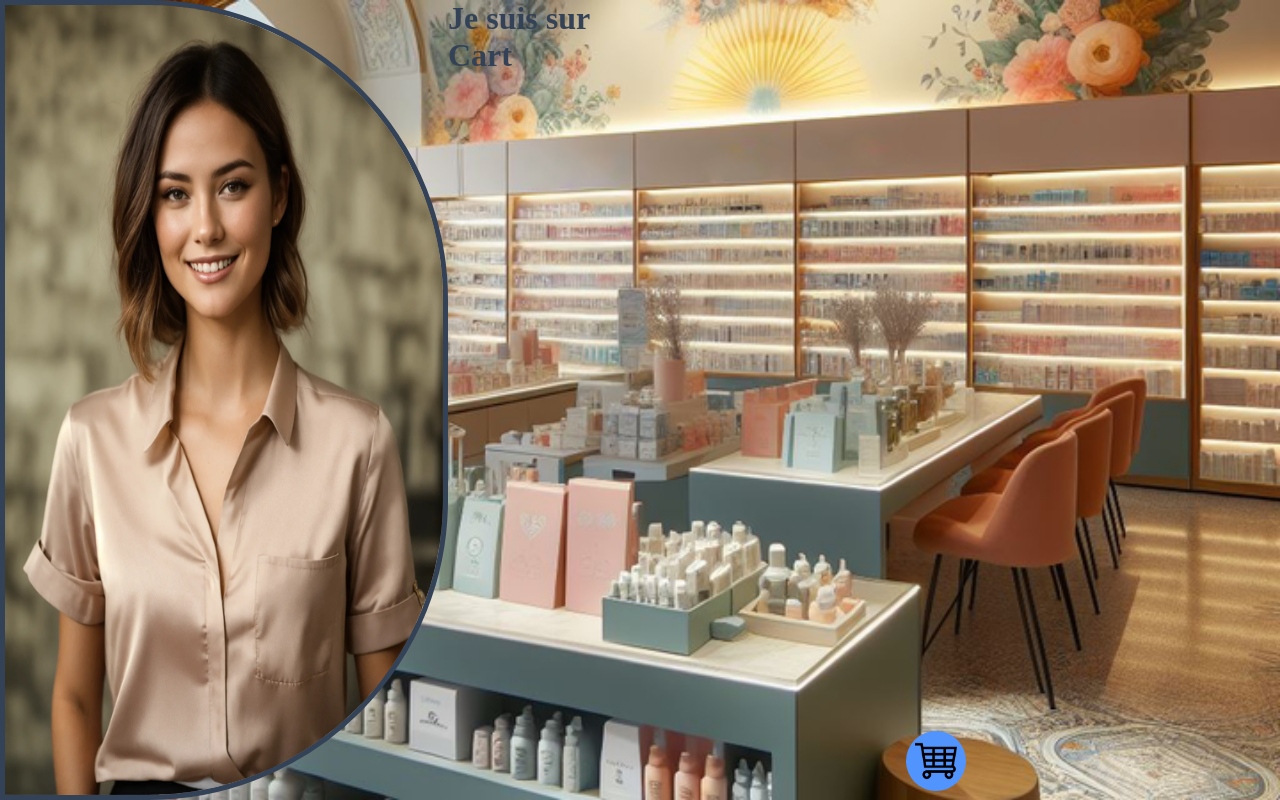
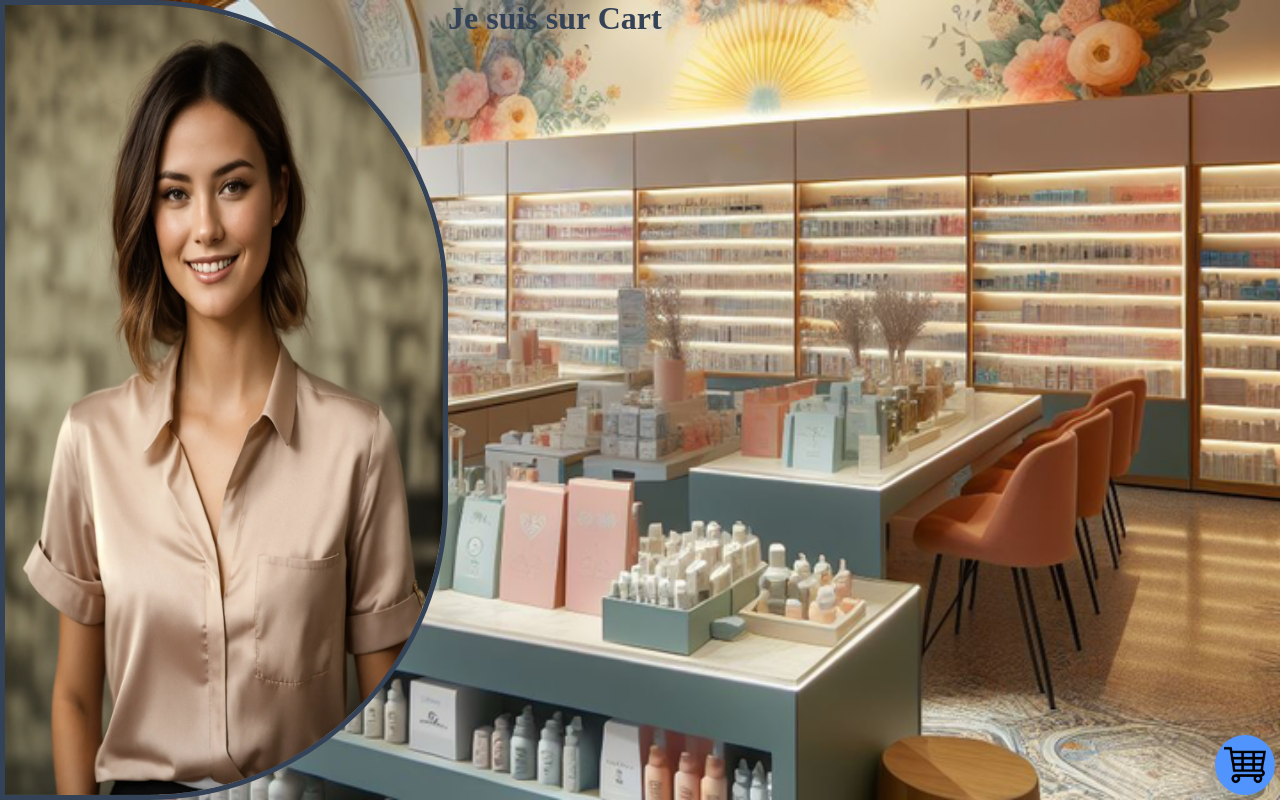
Before and after one commit to NemoOnTheNet/LorealSalesRepresentative, a React (Vite) app in the folder frontend/: page /cart in a window 1280 px wide. Built offline with nearby package versions, Linux system fonts and the light colour scheme.

Commit message:
correction nav

```diff
--- a/frontend/src/components/Nav/Nav.scss
+++ b/frontend/src/components/Nav/Nav.scss
@@ -33,15 +33,15 @@
 
 @media screen and (min-width: 500px) {
   .nav {
-    height: 98vh;
-    position: relative;
-    display: flex;
-    justify-content: center;
-    align-items: end;
+    height: auto;
+    width: auto;
+    position: absolute;
+    bottom: 5px;
+    right: 5px;
     background: none;
   }
 
-  .nav__link{
+  .nav__link {
     height: 6em;
     width: 6em;
   }
```
